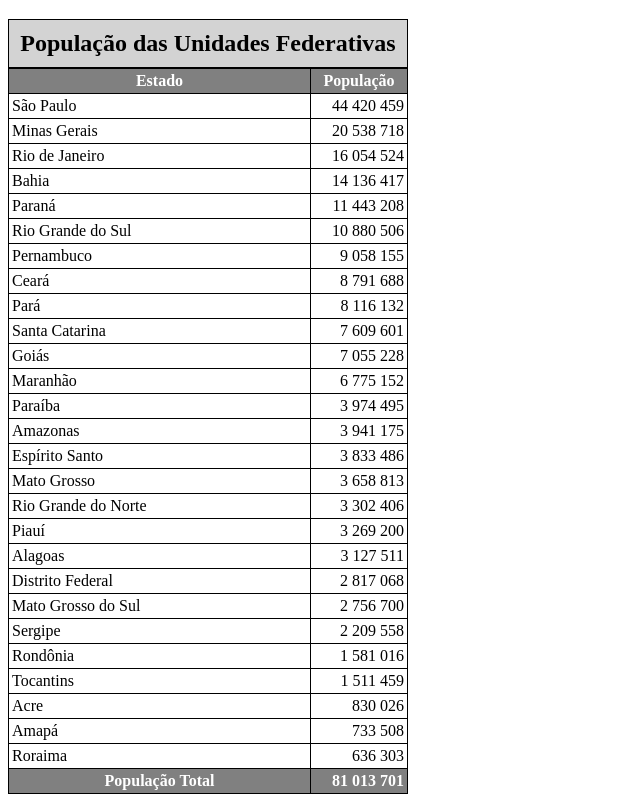
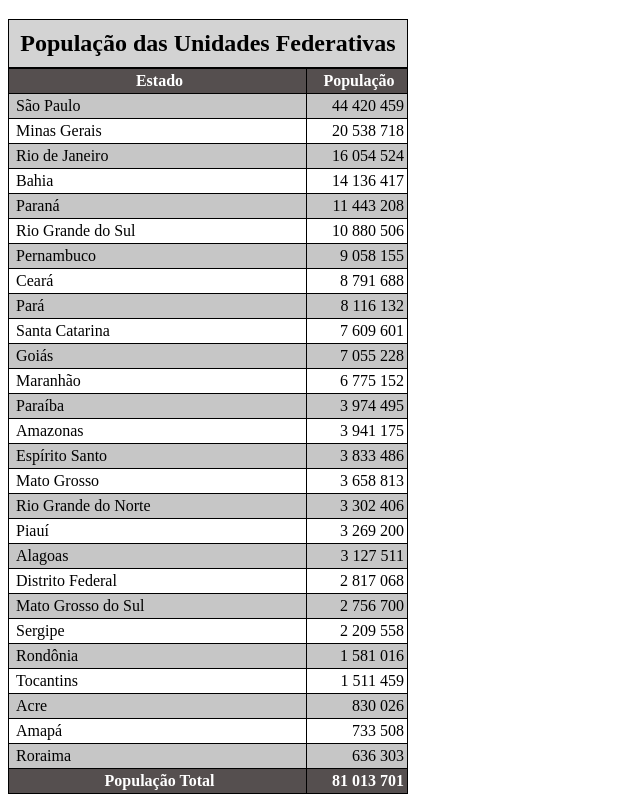
Before and after one commit to IsraelEstabile/html-css, a plain HTML site: page ex023/tabela002.html in a window 1280 px wide. Shown: the part 61-863 px from the top of the page, without its empty margins (0-640 px from the left). Drawn offline with Linux system fonts and the light colour scheme.

Commit message:
att tabelas

```diff
--- a/ex023/tabela002.html
+++ b/ex023/tabela002.html
@@ -8,11 +8,16 @@
         table{
             border-collapse: collapse;
             width: 400px;
+            position: relative;
+        }
+
+        tbody > tr:nth-child(odd) {
+            background-color: rgba(128, 128, 128, 0.452);
         }
 
         td, th {
             border: 1px solid black;
-            padding: 3px;
+            padding: 3px 3px 3px 7px
         }
 
         td.num {
@@ -20,9 +25,15 @@
         }
         thead, tfoot {
             text-align: center;
-            background-color: grey;
+            background-color: rgb(85, 79, 79);
             color: white;
         }
+        thead > tr > th {
+            position: sticky;
+            top: -1px;
+            background-color: rgb(85, 79, 79);
+
+            }
         caption {
             font-size: 1.5em;
             font-weight: bold;
@@ -37,6 +48,7 @@
     <!--
         ANATOMIA PARA TABELAS GRANDES
         TABLE
+            CAPTION
             THEAD
                 TR, TD, TH
             TBODY
```
